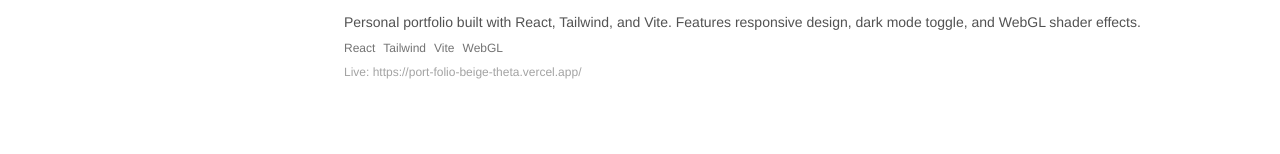
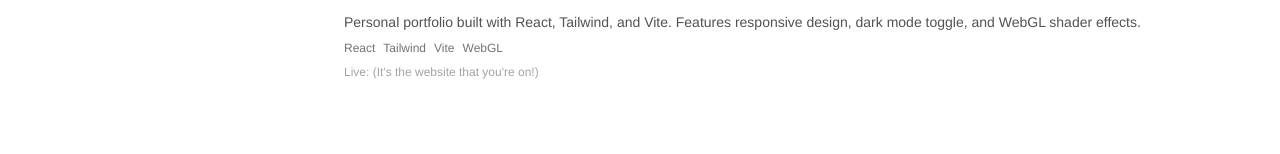
Before and after one commit to mochienterprises/portfolio, a React (Vite) app: page / in a window 1280 px wide. Both pictures are taken after a click on the button "Projects". Shown: the part 406-560 px from the top of the page. Built offline with nearby package versions, Linux system fonts and the light colour scheme.

Commit message:
Updated projects description

```diff
--- a/src/components/Projects.jsx
+++ b/src/components/Projects.jsx
@@ -27,7 +27,7 @@ const Projects = () => {
         "Personal portfolio built with React, Tailwind, and Vite. Features responsive design, dark mode toggle, and WebGL shader effects.",
       tech: ["React", "Tailwind", "Vite", "WebGL"],
       github: "https://github.com/mochienterprises/portfolio",
-      live: "https://port-folio-beige-theta.vercel.app/",
+      live: "(It's the website that you're on!)",
     },
   ];
 
```
